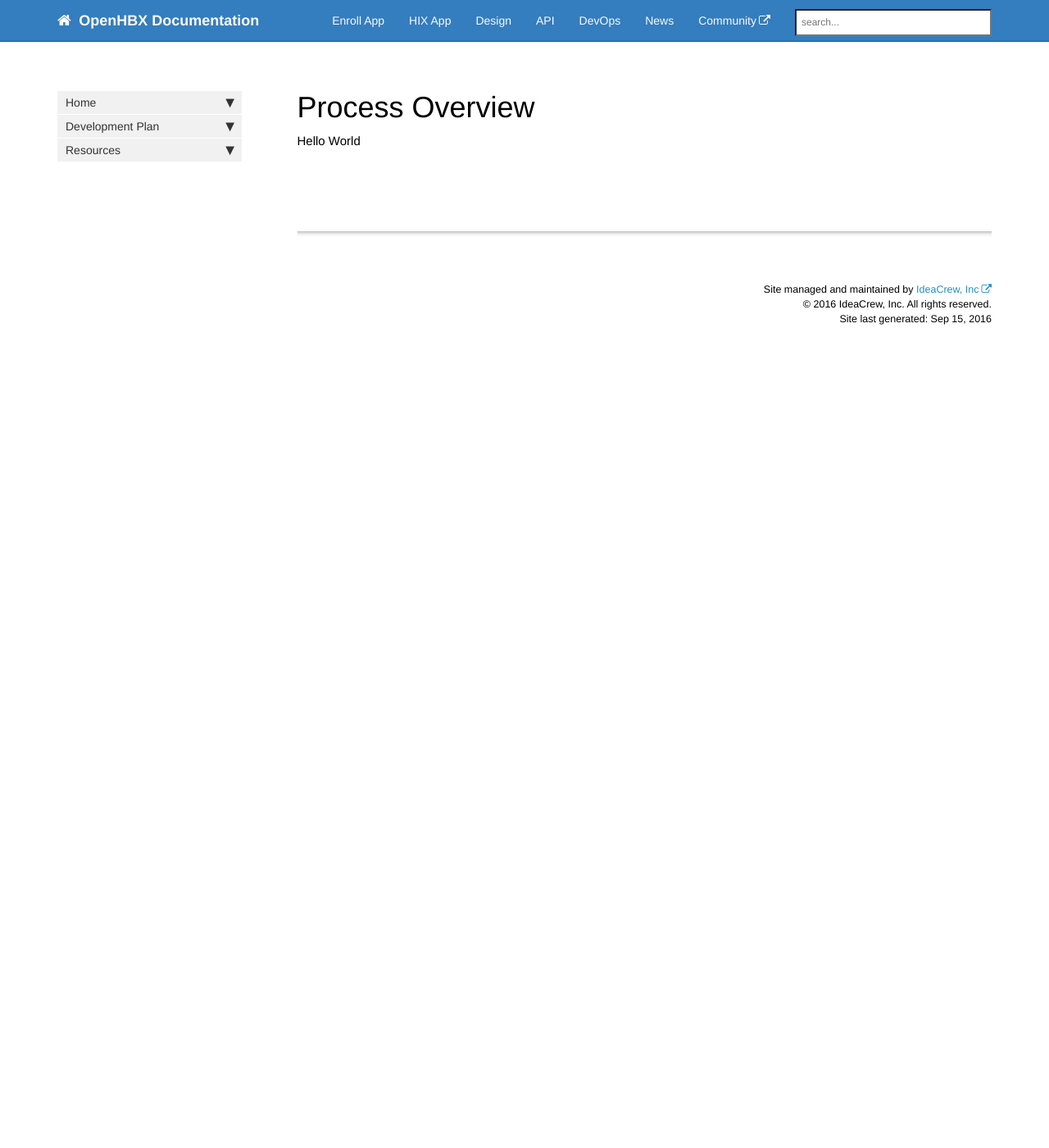
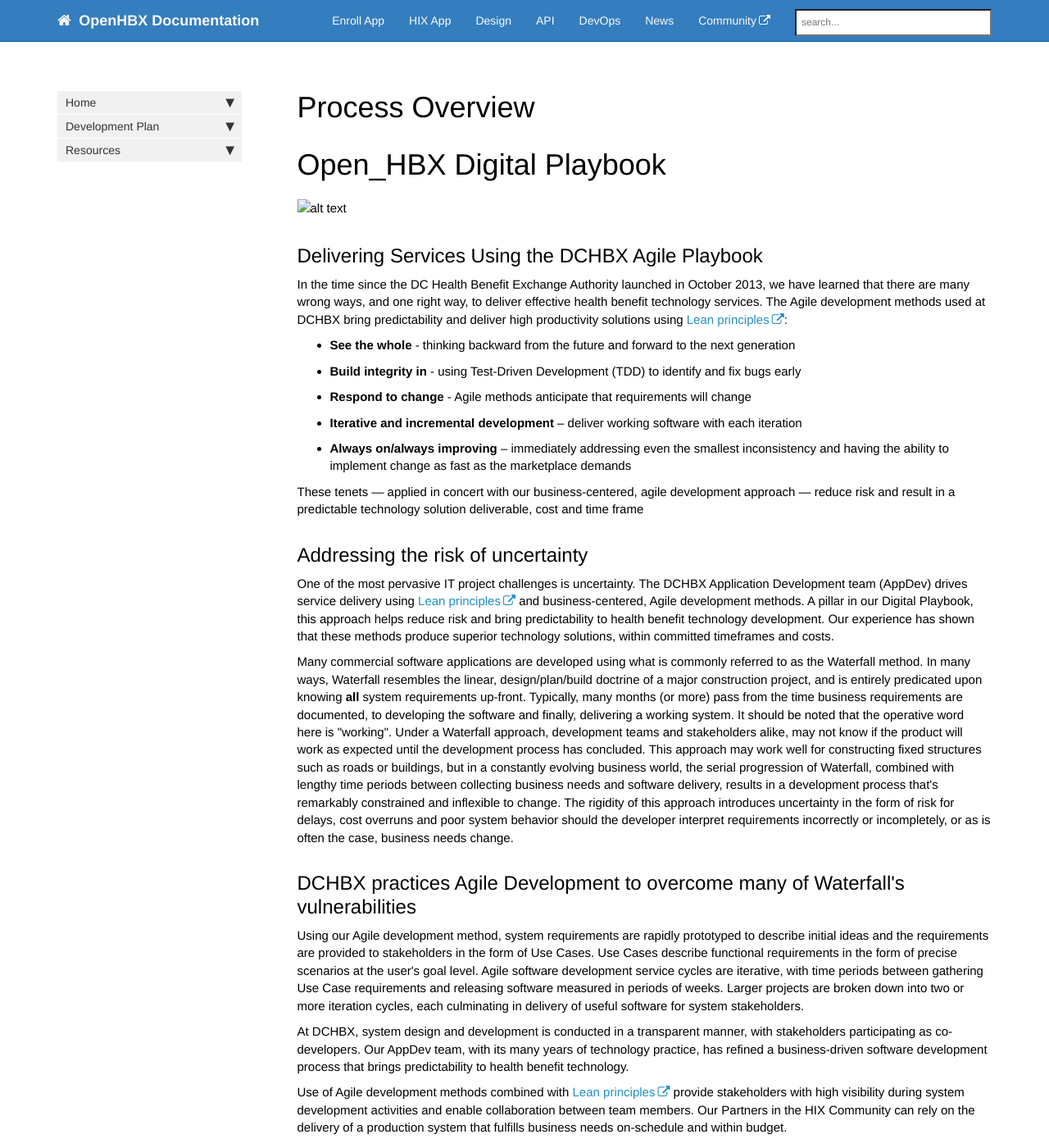
Before and after one commit to openhbx/openhbx.github.io, a Jekyll site: the page built from pages/playbook/dpb_landing_page.md, in a window 1280 px wide and 1400 px high. Shown: the whole window at 82% size. Built offline with Jekyll 4.4.1, drawn with Linux system fonts in a browser that asks for light colours; nearby versions of some CDN libraries; comment, search, counter and statistics services are not loaded; some of the changed text lies outside the part shown.

Commit message:
Add Digital Playbook landing page text

```diff
--- a/pages/playbook/dpb_landing_page.md
+++ b/pages/playbook/dpb_landing_page.md
@@ -6,4 +6,33 @@ toc: false
 permalink: proc_landing_page.html
 folder: proc
 ---
-Hello World
+# Open_HBX Digital Playbook
+
+![alt text](openhbx.github.io/images/Digital playbook.png)
+
+
+
+## Delivering Services Using the DCHBX Agile Playbook
+In the time since the DC Health Benefit Exchange Authority launched in October 2013, we have learned that there are many wrong ways, and one right way, to deliver effective health benefit technology services.  The Agile development methods used at DCHBX bring predictability and deliver high productivity solutions using [Lean principles](http://www.poppendieck.com/):
+
+* **See the whole** - thinking backward from the future and forward to the next generation
+* **Build integrity in** - using Test-Driven Development (TDD) to identify and fix bugs early
+* **Respond to change** - Agile methods anticipate that requirements will change
+* **Iterative and incremental development** – deliver working software with each iteration
+* **Always on/always improving** – immediately addressing even the smallest inconsistency and having the ability to implement change as fast as the marketplace demands
+
+These tenets — applied in concert with our business-centered, agile development approach — reduce risk and result in a predictable technology solution deliverable, cost and time frame
+
+## Addressing the risk of uncertainty
+One of the most pervasive IT project challenges is uncertainty. The DCHBX Application Development team (AppDev) drives service delivery using [Lean principles](http://www.poppendieck.com/) and business-centered, Agile development methods.  A pillar in our Digital Playbook, this approach helps reduce risk and bring predictability to health benefit technology development.  Our experience has shown that these methods produce superior technology solutions, within committed timeframes and costs.
+
+Many commercial software applications are developed using what is commonly referred to as the Waterfall method. In many ways, Waterfall resembles the linear, design/plan/build doctrine of a major construction project, and is entirely predicated upon knowing **all** system requirements up-front.  Typically, many months (or more) pass from the time business requirements are documented, to developing the software and finally, delivering a working system. It should be noted that the operative word here is &quot;working&quot;.  Under a Waterfall approach, development teams and stakeholders alike, may not know if the product will work as expected until the development process has concluded.  This approach may work well for constructing fixed structures such as roads or buildings, but in a constantly evolving business world, the serial progression of Waterfall, combined with lengthy time periods between collecting business needs and software delivery, results in a development process that&#39;s remarkably constrained and inflexible to change. The rigidity of this approach introduces uncertainty in the form of risk for delays, cost overruns and poor system behavior should the developer interpret requirements incorrectly or incompletely, or as is often the case, business needs change.
+
+## DCHBX practices Agile Development to overcome many of Waterfall&#39;s vulnerabilities
+Using our Agile development method, system requirements are rapidly prototyped to describe initial ideas and the requirements are provided to stakeholders in the form of Use Cases.  Use Cases describe functional requirements in the form of precise scenarios at the user&#39;s goal level.  Agile software development service cycles are iterative, with time periods between gathering Use Case requirements and releasing software measured in periods of weeks.  Larger projects are broken down into two or more iteration cycles, each culminating in delivery of useful software for system stakeholders.
+
+At DCHBX, system design and development is conducted in a transparent manner, with stakeholders participating as co-developers.  Our AppDev team, with its many years of technology practice, has refined a business-driven software development process that brings predictability to health benefit technology.
+
+Use of Agile development methods combined with [Lean principles](http://www.poppendieck.com/) provide stakeholders with high visibility during system development activities and enable collaboration between team members.   Our Partners in the HIX Community can rely on the delivery of a production system that fulfills business needs on-schedule and within budget.
+
+The following pages provide an in-depth view of the DCHBX development process.
```
